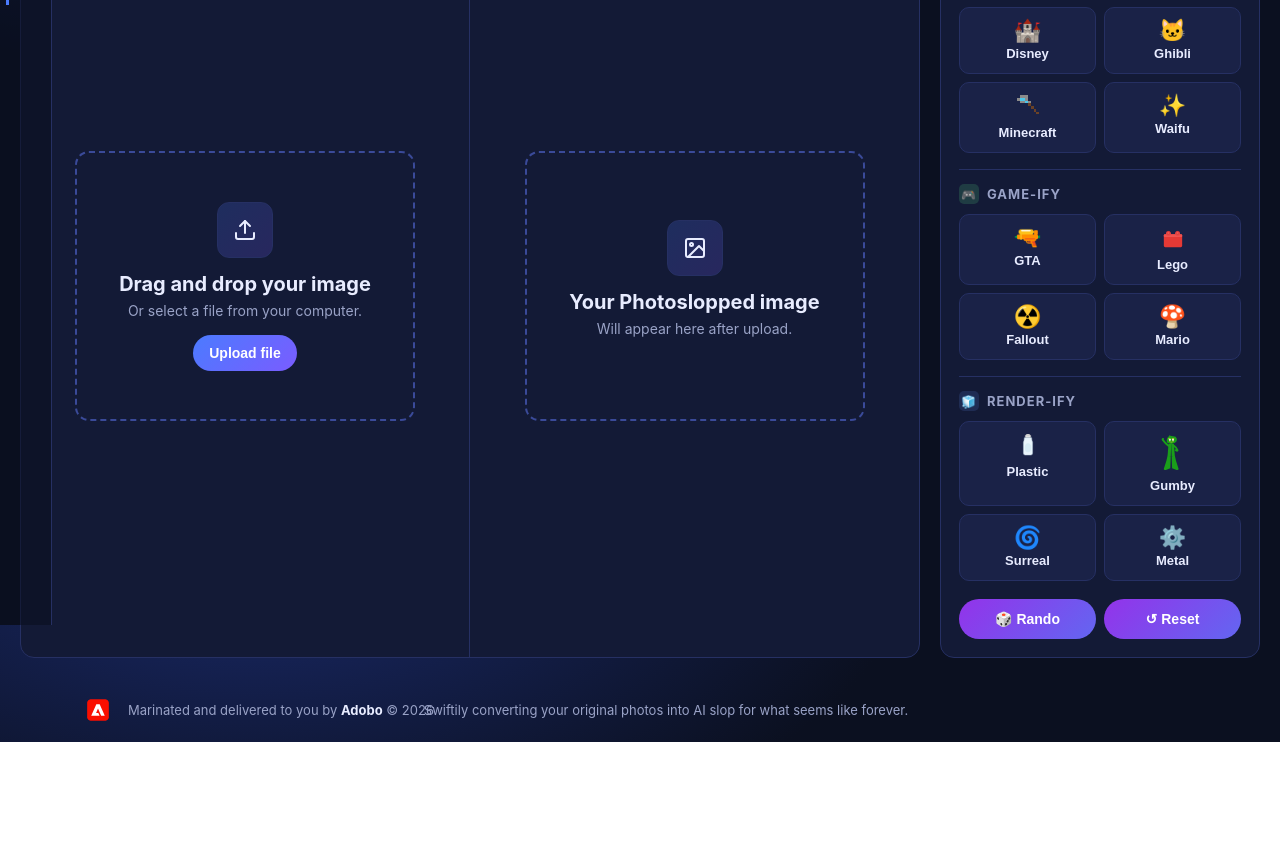
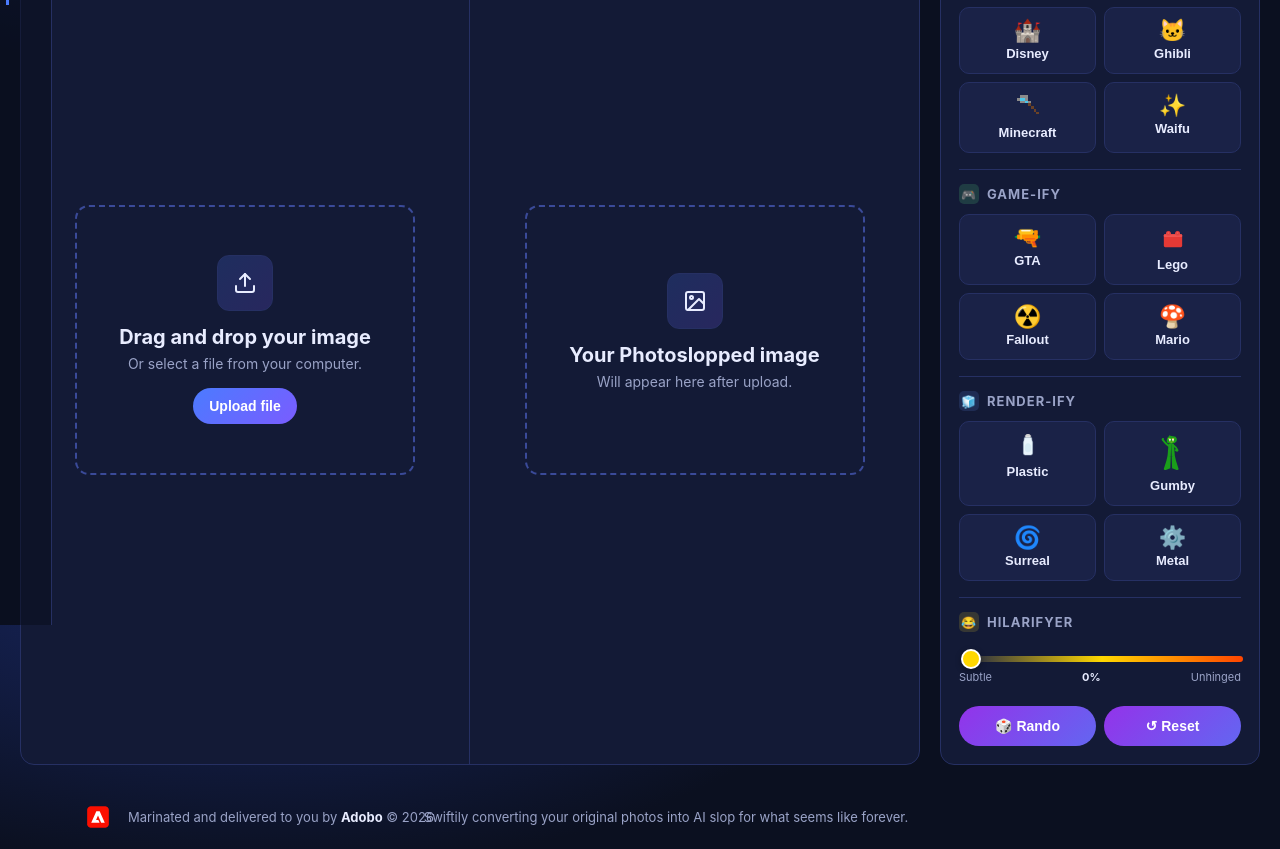
Before and after one commit to solid-state-design/photoslop, a website: page index.html in a window 1280 px wide. Shown: the part 175-1024 px from the top of the page. Before the commit the page ends 917 px from the top, so only its background shows below. Drawn offline with Linux system fonts and the light colour scheme.

Commit message:
Add Hilarifyer slider and remove header New image button

```diff
--- a/index.html
+++ b/index.html
@@ -236,6 +236,26 @@
   .actions {
     display: flex; gap: 8px; margin-top: 18px;
   }
+  .hilarity-slider { padding: 4px 0; }
+  .hilarity-slider input[type="range"] {
+    width: 100%; -webkit-appearance: none; appearance: none;
+    height: 6px; border-radius: 6px;
+    background: linear-gradient(90deg, var(--panel-2), #ffd700, #ff4500);
+    outline: none;
+  }
+  .hilarity-slider input[type="range"]::-webkit-slider-thumb {
+    -webkit-appearance: none; appearance: none;
+    width: 20px; height: 20px; border-radius: 50%;
+    background: #ffd700; cursor: pointer; border: 2px solid #fff;
+    box-shadow: 0 2px 6px rgba(0,0,0,0.3);
+  }
+  .hilarity-labels {
+    display: flex; justify-content: space-between;
+    font-size: 11px; color: var(--muted); margin-top: 4px;
+  }
+  .hilarity-labels #hilarity-val {
+    font-weight: 700; color: var(--text);
+  }
   .btn-action {
     flex: 1; display: inline-flex; align-items: center; justify-content: center; gap: 6px;
     padding: 12px 18px; border-radius: 999px;
@@ -439,6 +459,20 @@
         </div>
       </div>
 
+      <div class="cat-divider"></div>
+
+      <div class="category">
+        <h3><span class="cat-icon" style="background:rgba(255,220,50,0.15);color:#ffd700;">😂</span> Hilarifyer</h3>
+        <div class="hilarity-slider">
+          <input type="range" id="hilarity" min="0" max="100" value="0" />
+          <div class="hilarity-labels">
+            <span>Subtle</span>
+            <span id="hilarity-val">0%</span>
+            <span>Unhinged</span>
+          </div>
+        </div>
+      </div>
+
       <div class="actions">
         <button class="btn-action" id="randoBtn" type="button">🎲 Rando</button>
         <button class="btn-action" id="resetBtn" type="button">↺ Reset</button>
@@ -547,6 +581,13 @@
     rightPane.querySelectorAll('.loading-overlay, .error-text').forEach(el => el.remove());
   }
 
+  // ── Hilarity slider ──
+  const hilarity = document.getElementById('hilarity');
+  const hilarityVal = document.getElementById('hilarity-val');
+  hilarity.addEventListener('input', () => {
+    hilarityVal.textContent = hilarity.value + '%';
+  });
+
   // ── API call ──
   async function slopify(style) {
     if (!currentImageData || isProcessing) return;
@@ -560,7 +601,7 @@
       const res = await fetch('/api/slopify', {
         method: 'POST',
         headers: { 'Content-Type': 'application/json' },
-        body: JSON.stringify({ image: resizedImageData, style }),
+        body: JSON.stringify({ image: resizedImageData, style, hilarity: parseInt(hilarity.value) }),
       });
 
       if (!res.ok) {
```
Also changed, not shown: photoslop.js (+15 -3 lines).
